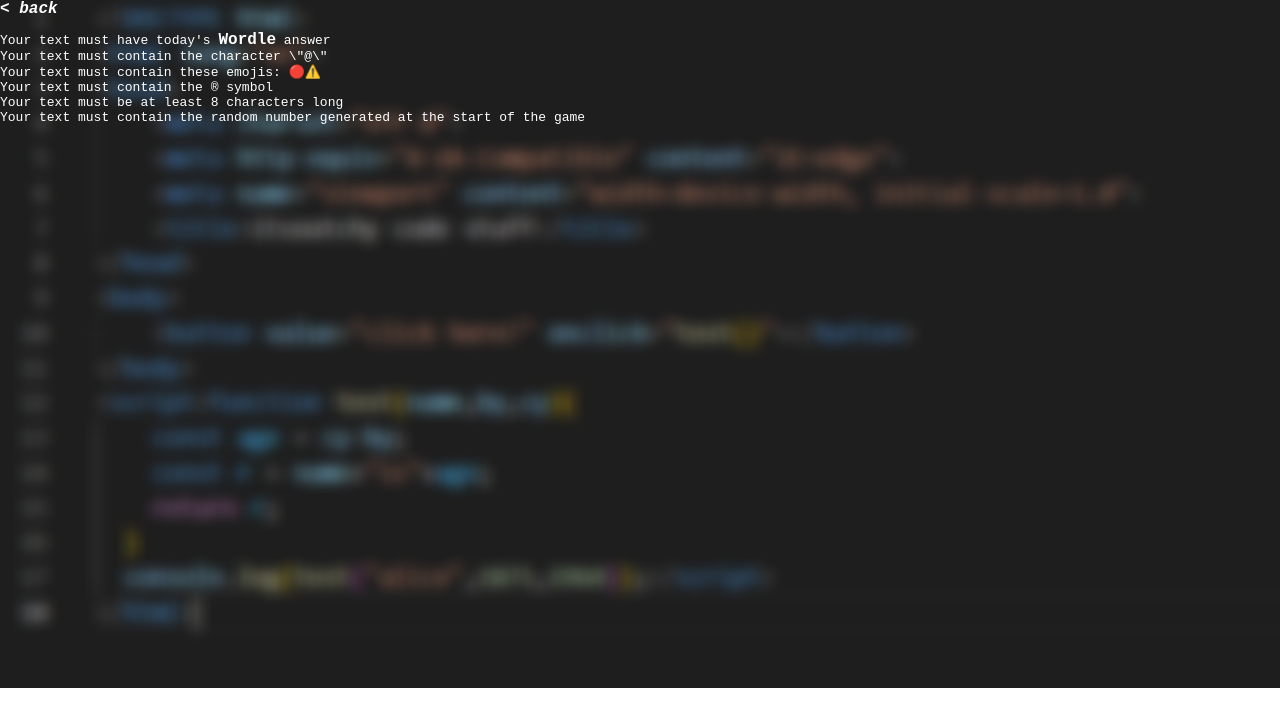
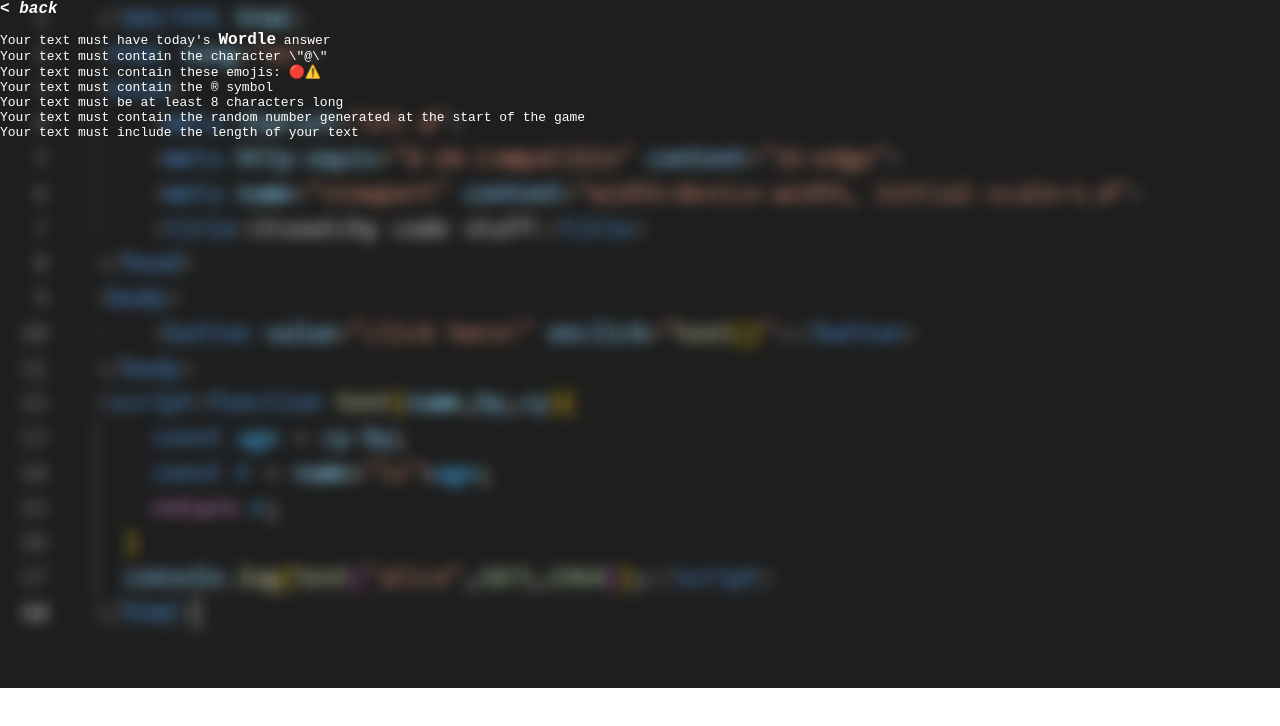
Before and after one commit to itsoutchy-projects/itsoutchy-website, a plain HTML site: page my html games/super-specific/conditions.html in a window 1280 px wide. Drawn offline with Linux system fonts and the light colour scheme.

Commit message:
Your text must include the length of your text

```diff
--- a/my html games/super-specific/conditions.html
+++ b/my html games/super-specific/conditions.html
@@ -6,7 +6,7 @@
     <meta content="itsoutchy's website - super-specific conditions" property="og:title" />
     <meta content="Super-specific is a game inspired by the Password Game, where you have to enter text that meets the set of conditions shown here" property="og:description" />
     <meta content="#7289da" data-react-helmet="true" name="theme-color" />
-    <title>Document</title>
+    <title>Super specific conditions</title>
     <link rel="stylesheet" href="../../styles.css">
 </head>
 <body>
@@ -23,6 +23,8 @@
         Your text must be at least 8 characters long
         <br>
         Your text must contain the random number generated at the start of the game
+        <br>
+        Your text must include the length of your text
     </p>
 </body>
 </html>
```
